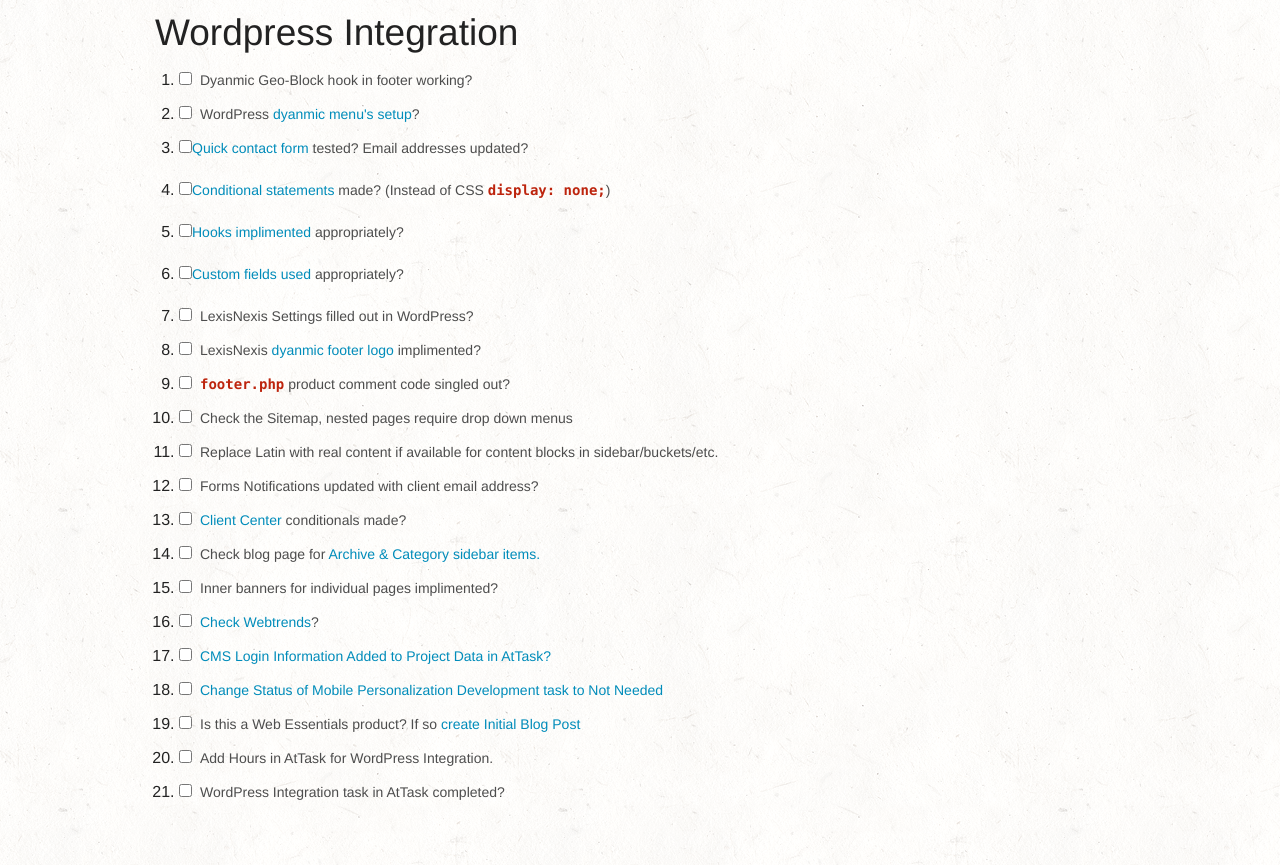
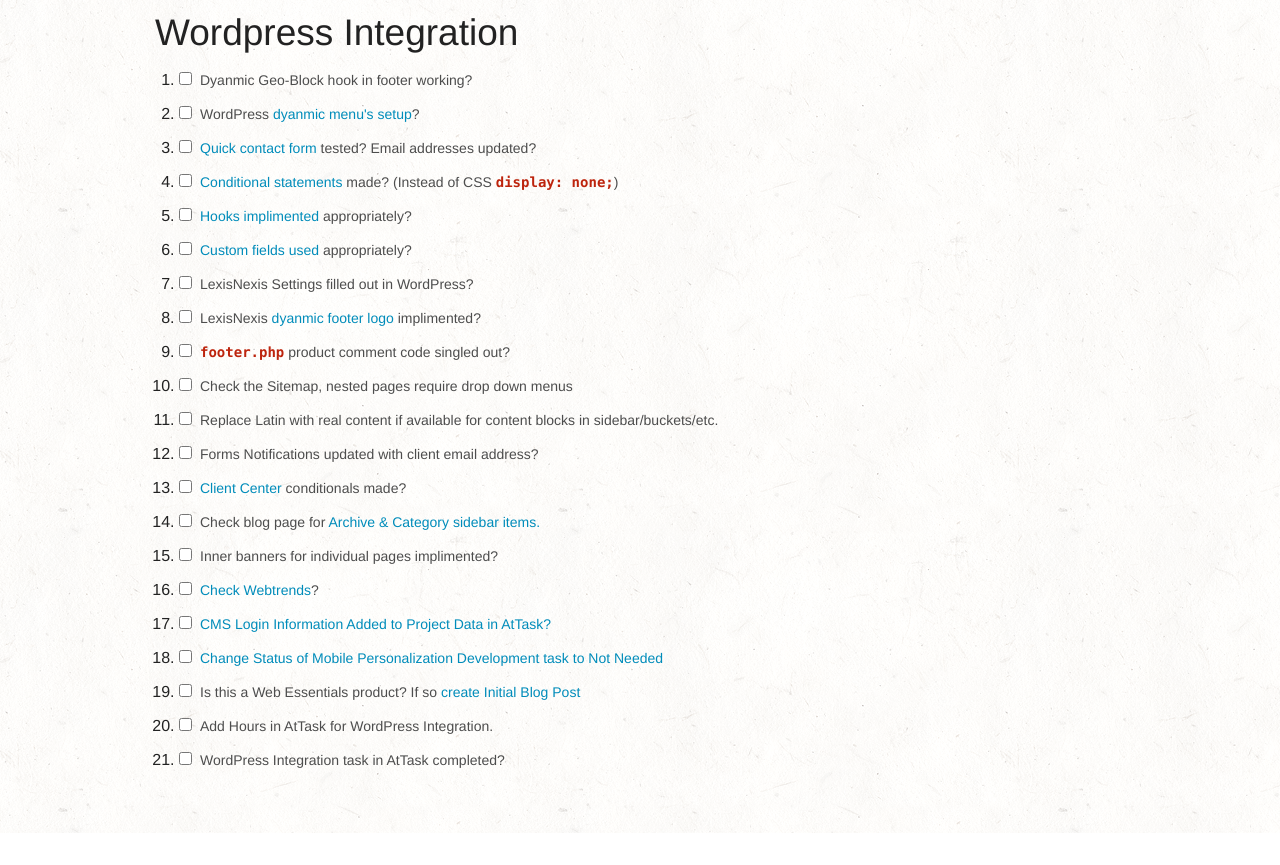
Before and after one commit to frankstallone/devchecklist, a website: page app/index.html in a window 1280 px wide. Shown: the part 1583-2448 px from the top of the page. After the commit the page ends 2416 px from the top, so only its background shows below. Drawn offline with Linux system fonts and the light colour scheme.

Commit message:
Bug fixes

```diff
--- a/app/index.html
+++ b/app/index.html
@@ -163,16 +163,16 @@
                       <input type="checkbox" id="wordpress-02"><label for="wordpress-02">WordPress <a href="http://dl.dropbox.com/u/602779/Modular/php.html#dynamic-navigations" target="_blank">dyanmic menu's setup</a>?</label>
                   </li>
                   <li>
-                    <label for="wordpress-03"><input type="checkbox" id="wordpress-03"><a href="http://dl.dropbox.com/u/602779/Modular/php.html#snippets" target="_blank">Quick contact form</a> tested? Email addresses updated?</label>
+                    <input type="checkbox" id="wordpress-03"><label for="wordpress-03"> <a href="http://dl.dropbox.com/u/602779/Modular/php.html#snippets" target="_blank">Quick contact form</a> tested? Email addresses updated?</label>
                   </li>
                   <li>
-                    <label for="wordpress-04"><input type="checkbox" id="wordpress-04"><a href="http://dl.dropbox.com/u/602779/Modular/php.html#conditionals" target="_blank">Conditional statements</a> made? (Instead of CSS <code>display: none;</code>)</label>
+                    <input type="checkbox" id="wordpress-04"><label for="wordpress-04"> <a href="http://dl.dropbox.com/u/602779/Modular/php.html#conditionals" target="_blank">Conditional statements</a> made? (Instead of CSS <code>display: none;</code>)</label>
                   </li>
                   <li>
-                    <label for="wordpress-05"><input type="checkbox" id="wordpress-05"><a href="http://dl.dropbox.com/u/602779/Modular/php.html#hooks" target="_blank">Hooks implimented</a> appropriately?</label>
+                    <input type="checkbox" id="wordpress-05"><label for="wordpress-05"> <a href="http://dl.dropbox.com/u/602779/Modular/php.html#hooks" target="_blank">Hooks implimented</a> appropriately?</label>
                   </li>
                   <li>
-                    <label for="wordpress-06"><input type="checkbox" id="wordpress-06"><a href="http://dl.dropbox.com/u/602779/Modular/php.html#custom-fields" target="_blank">Custom fields used</a> appropriately?</label>
+                    <input type="checkbox" id="wordpress-06"><label for="wordpress-06"> <a href="http://dl.dropbox.com/u/602779/Modular/php.html#custom-fields" target="_blank">Custom fields used</a> appropriately?</label>
                   </li>
                   <li>
                       <input type="checkbox" id="wordpress-07"><label for="wordpress-07">LexisNexis Settings filled out in WordPress?</label>
```
Also changed, not shown: dist/index.html.
